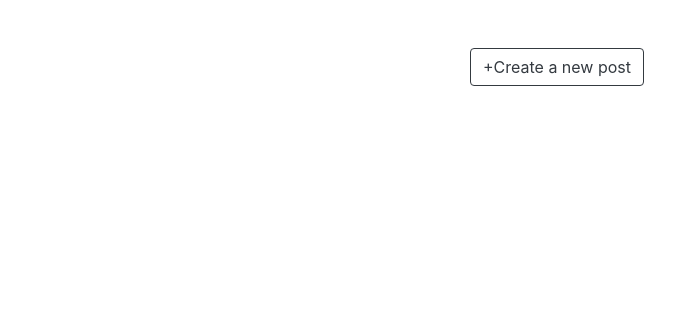
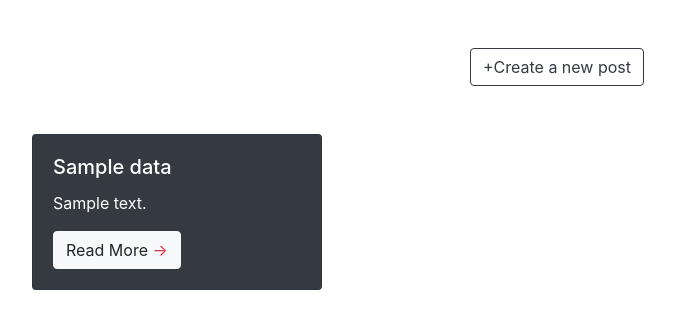
Before and after one commit to shamayitasharma/Blog, a PHP site: page / in a window 1280 px wide. Shown: the top 329 px of the page, without its empty margins (83-758 px from the left). Run offline with PHP 8.4, Linux system fonts and the light colour scheme; tables that the repository leaves empty or names only in its code hold one stand-in row (values such as "Sample post").

Commit message:
Third Commit

```diff
--- a/index.php
+++ b/index.php
@@ -30,6 +30,26 @@
         <div class="text-center">
             <a href="create.php" class="btn btn-outline-dark">+Create a new post</a>
         </div>
+
+        <div class="row">
+
+                <?php foreach($query as $q){?>
+                    <div class="col-4 d-flex justify-content-center align-items-center">
+                        <div class="card text-white bg-dark mt-5">
+                            <div class="card-body" style="width: 18rem;">
+                                <h5 class="card-title"><?php echo $q['title'];?></h5>
+                                <p class="card-text"><?php echo $q['content'];?></p>
+                                <a href="" class="btn btn-light">Read More <span class="text-danger">&rarr;</span></a>
+                            </div>
+
+                        </div>
+
+                    </div>
+
+
+                <?php }?>
+
+        </div>
    </div>
 
     <!-- Bootstrap JS -->
--- a/logic.php
+++ b/logic.php
@@ -4,6 +4,9 @@
     if(!$conn){
         echo "<h3 class='container bg-dark text-center p-3 text-warning rounded-lg mt-5'>Not able to establish Database Connection</h3>";
     }
+
+    $sql = "SELECT * FROM data";
+    $query = mysqli_query($conn, $sql);
 
     if(isset($_REQUEST["new_post"])){
         $title = $_REQUEST["title"];
@@ -12,7 +15,8 @@
         $sql = "INSERT INTO data(title, content) VALUES('$title', '$content')";
         mysqli_query($conn, $sql);
 
-        header("Location: index.php?info=added");
+        header("Location: index.php?info=added
+        ");
         exit();
     }
 
```
